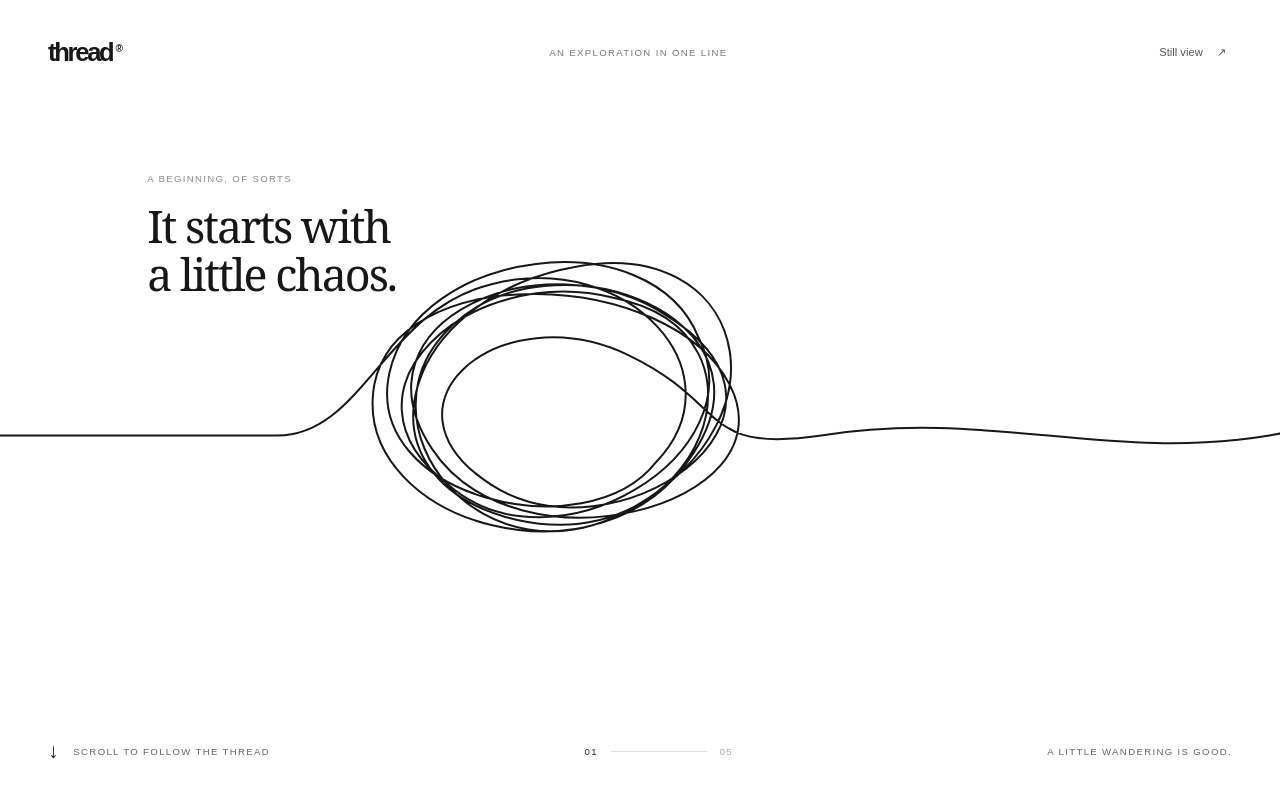
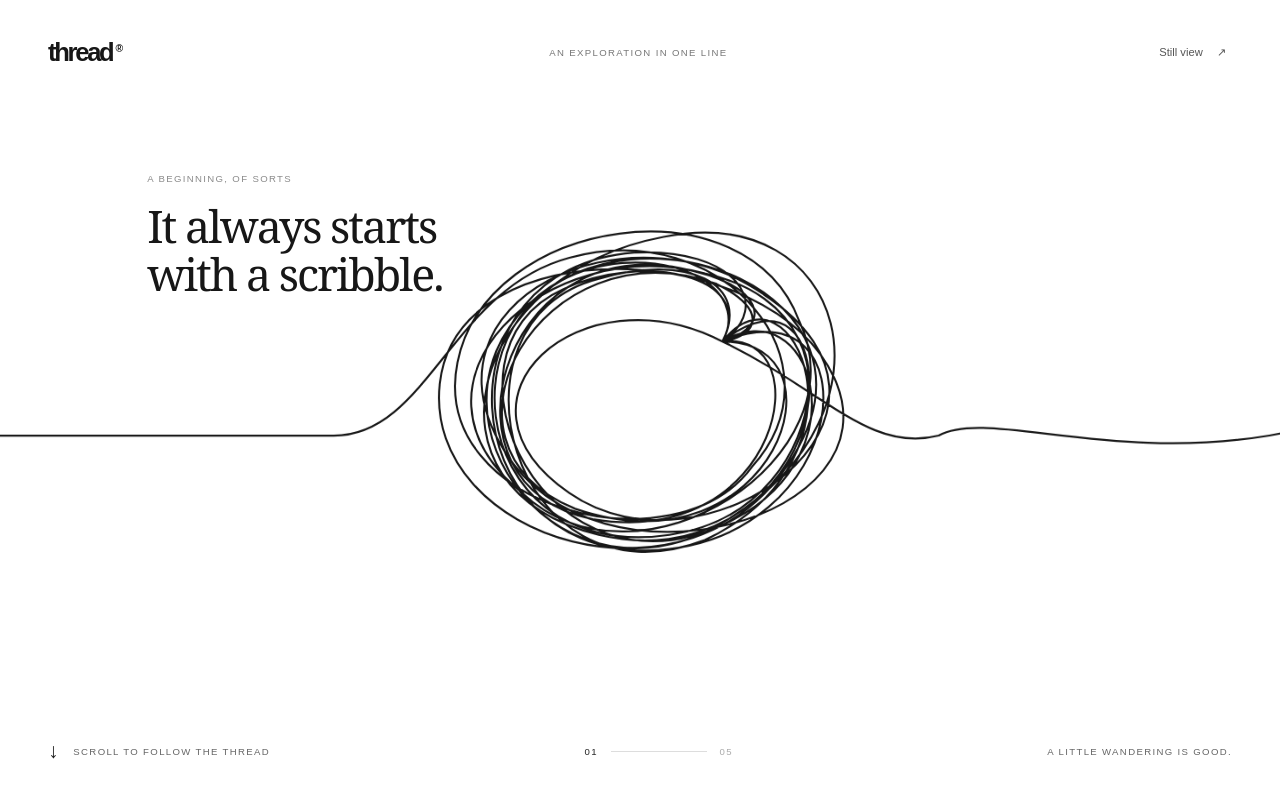
Before and after one commit to vaishalivr/About-Me, a Svelte app: page / in a window 1280 px wide. Shown: the top 796 px of the page. Built offline with nearby package versions, Linux system fonts and the light colour scheme.

Commit message:
Update Site source

```diff
--- a/src/components/LineArtwork.svelte
+++ b/src/components/LineArtwork.svelte
@@ -1,10 +1,49 @@
 <script>
-  import { linePath } from '../scene.js';
+  import { onMount } from 'svelte';
+  import { scribblePath, landscapePath, scribbleSettings } from '../scene.js';
   export let width;
   export let height;
+  let svg;
+  let measurement;
+  let artworkPath = '';
+  onMount(() => {
+    const measure = () => {
+      const rect = svg.getBoundingClientRect();
+      if (!rect.width || !rect.height) return;
+      const bounds = measurement.getBBox();
+      const extraPixels = scribbleSettings.extraDiameterRem * parseFloat(getComputedStyle(document.documentElement).fontSize);
+      const sx = 1 + extraPixels / (rect.width / width) / bounds.width;
+      const sy = 1 + extraPixels / (rect.height / height) / bounds.height;
+      const point = (x, y) => [520 + (x - 520) * sx + scribbleSettings.shiftX, 490 + (y - 490) * sy];
+      // C commands contain only coordinate pairs, so this deterministic edit
+      // scales the editable scribble without changing the landscape path.
+      let axis = 0;
+      const transformed = scribblePath.replace(/-?\d+(?:\.\d+)?/g, (value) => {
+        const isX = axis++ % 2 === 0;
+        return (isX ? point(Number(value), 490)[0] : point(520, Number(value))[1]).toFixed(3);
+      });
+      const [entryX] = point(260, 490);
+      const [exitX, exitY] = point(590, 400);
+      artworkPath = `M -30 490 C 90 490 ${entryX - 80} 490 ${entryX} 490 ${transformed} C ${exitX + 95} ${exitY + 55} 815 510 880 490 ${landscapePath}`;
+    };
+    const observer = new ResizeObserver(measure);
+    observer.observe(svg);
+    measure();
+    return () => observer.disconnect();
+  });
 </script>
-<svg viewBox={`0 0 ${width} ${height}`} preserveAspectRatio="none" aria-hidden="true">
-  <path d={linePath} fill="none" stroke="#171717" stroke-width="2" stroke-linecap="round" stroke-linejoin="round" vector-effect="non-scaling-stroke" />
-  <circle cx="5970" cy="490" r="5" fill="#171717" />
+<svg bind:this={svg} viewBox={`0 0 ${width} ${height}`} preserveAspectRatio="none" aria-hidden="true" style:--draw-delay={`${scribbleSettings.delayMs}ms`} style:--draw-duration={`${scribbleSettings.durationMs}ms`}>
+  <path bind:this={measurement} d={`M 260 490 ${scribblePath}`} fill="none" stroke="none" />
+  {#if artworkPath}
+    <path class="thread" d={artworkPath} pathLength="1" fill="none" stroke="#171717" stroke-width="2" stroke-linecap="round" stroke-linejoin="round" vector-effect="non-scaling-stroke" />
+    <circle class="endpoint" cx="5970" cy="490" r="5" fill="#171717" />
+  {/if}
 </svg>
-<style>svg { position: absolute; inset: 0; width: 100%; height: 100%; overflow: visible; }</style>
+<style>
+  svg { position: absolute; inset: 0; width: 100%; height: 100%; overflow: visible; }
+  .thread { stroke-dasharray: 1; stroke-dashoffset: 1; opacity: 0; animation: draw var(--draw-duration) linear var(--draw-delay) forwards; }
+  .endpoint { opacity: 0; animation: appear 1ms linear calc(var(--draw-delay) + var(--draw-duration)) forwards; }
+  @keyframes draw { from { opacity: 1; stroke-dashoffset: 1; } to { opacity: 1; stroke-dashoffset: 0; } }
+  @keyframes appear { to { opacity: 1; } }
+  @media (prefers-reduced-motion: reduce) { .thread { animation: none; opacity: 1; stroke-dashoffset: 0; }.endpoint { animation: none; opacity: 1; } }
+</style>
--- a/src/components/ScrollJourney.svelte
+++ b/src/components/ScrollJourney.svelte
@@ -50,7 +50,7 @@
 <section bind:this={section} class:still style:height={still ? 'auto' : `${distance + viewportHeight}px`} aria-label="Follow a continuous thread through a horizontal landscape">
   <div class="viewport">
     <header><a class="brand" href="#start" aria-label="Thread, return to beginning">thread<span>®</span></a><span class="edition">AN EXPLORATION IN ONE LINE</span><button onclick={() => manualStill = !still} aria-pressed={still}>{still ? 'Scroll experience' : 'Still view'} <span aria-hidden="true">↗</span></button></header>
-    <div class="opening-note" style:opacity={still ? 1 : Math.max(0, 1 - travel / (viewportWidth * .35))}><span class="tiny">A BEGINNING, OF SORTS</span><h1>It starts with<br/>a little chaos.</h1></div>
+    <div class="opening-note" style:opacity={still ? 1 : Math.max(0, 1 - travel / (viewportWidth * .35))}><span class="tiny">A BEGINNING, OF SORTS</span><h1>It always starts<br/>with a scribble.</h1></div>
     <div class="composition" style:width={still ? '100%' : `${compositionWidth}px`} style:transform={still ? 'none' : `translate3d(${-travel}px,0,0)`}>
       <LineArtwork width={scene.width} height={scene.height} />
       {#if !still}<SceneItems {items} {scene} scaleX={compositionWidth / scene.width} {viewportWidth} {travel} reducedMotion={still} />{/if}
--- a/src/scene.js
+++ b/src/scene.js
@@ -28,3 +28,16 @@ export const linePath = `M -30 490 C 90 490 180 490 260 490
  C 4350 395 4330 670 4530 635 C 4750 595 4750 340 4910 375
  C 5100 410 5040 550 5250 510 C 5450 475 5550 490 5700 490
  C 5840 490 5900 490 5970 490`;
+
+// Scribble changes are isolated from the rest of the landscape.
+export const scribbleSettings = { shiftX: 80, extraDiameterRem: 3, delayMs: 30, durationMs: 3000 };
+// Six additional explicit loops, each returning to the same join (590, 400).
+export const extraLoops = `
+ C 690 310 700 560 545 585 C 365 615 345 340 505 325 C 570 320 610 360 590 400
+ C 665 350 710 505 600 570 C 440 665 335 410 455 350 C 520 315 620 335 590 400
+ C 675 390 640 600 480 570 C 340 540 400 295 555 330 C 625 345 635 385 590 400
+ C 720 340 705 595 525 600 C 360 600 345 330 515 315 C 600 310 635 365 590 400
+ C 650 315 725 510 575 590 C 410 660 345 380 485 340 C 560 315 615 345 590 400
+ C 700 400 635 625 465 560 C 330 500 435 285 585 345 C 630 370 620 395 590 400`;
+export const scribblePath = linePath.slice(linePath.indexOf(' C 340'), linePath.indexOf(' C 685 455')) + extraLoops;
+export const landscapePath = linePath.slice(linePath.indexOf(' C 925'));
```
Also changed, not shown: 1 other file (tests, documents, lock files or other folders).
